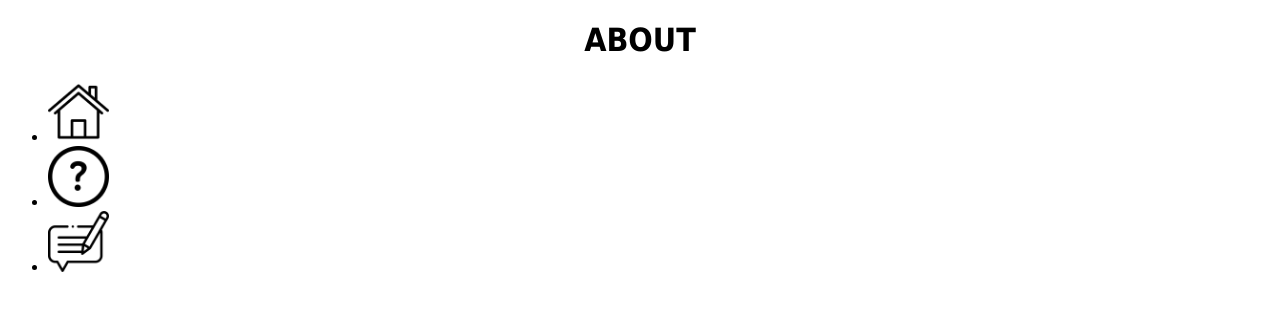
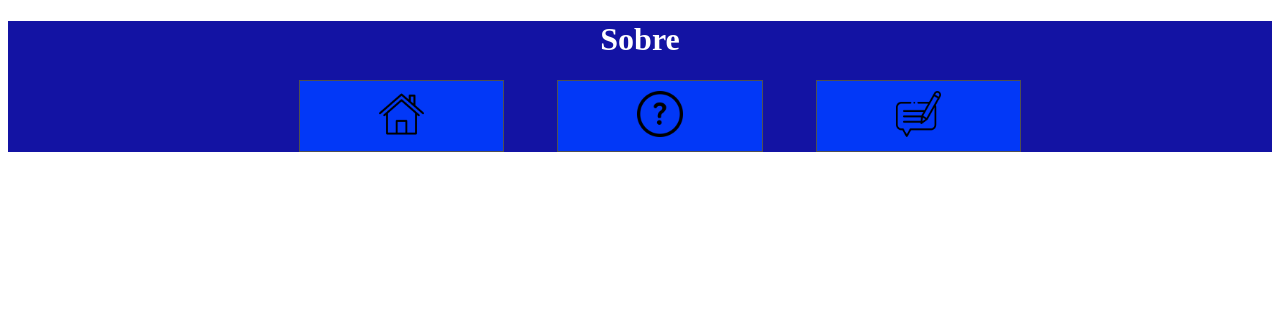
Before and after one commit to felipesora/projeto-inicial, a plain HTML site: page paginas/about.html in a window 1280 px wide. Drawn offline with Linux system fonts and the light colour scheme.

Commit message:
CSS da página SOBRE

```diff
--- /dev/null
+++ b/css/about.css
@@ -0,0 +1,38 @@
+h1 {
+    color: rgb(255, 255, 255);
+    text-align: center;
+    font-family: serif;
+ }
+
+ .link {
+
+    border: 1px solid rgba(80, 80, 80);
+    display: inline-block;
+    margin: 0 2% ;
+    background-color:rgba(0, 60, 255, 0.911);
+    padding: 10px;
+    width: 15%;
+    transition: all 0.4s ease-out;
+ }
+
+ a {
+    display: inline-block;
+    text-decoration: none;
+    color: black;
+
+
+
+    img{
+        display: inline-block;
+        width: 25%;
+    }
+
+}
+#menu ul{
+    list-style: none;
+    text-align: center;
+ }
+
+ header{
+    background-color: rgba(1, 1, 156, 0.925);
+    }
--- a/paginas/about.html
+++ b/paginas/about.html
@@ -4,20 +4,21 @@
     <meta charset="UTF-8">
     <meta name="viewport" content="width=device-width, initial-scale=1.0">
     <title>ABOUT</title>
+    <link rel="stylesheet" href="../css/about.css">
 </head>
 <body>
-    <div class="container">
+    <div id="container">
 
-        <header class="cabecalho">
-            <h1 style="text-align: center;font-family:Tahoma, Verdana, sans-serif;">ABOUT</h1>
+        <header id="cabecalho">
+            <h1>Sobre</h1>
 
-            <nav class="menu">
+            <nav id="menu">
                 <ul>
-                    <li><a href="../index.html"><img src="../img/home.png" alt="Imagem de uma Casa"
+                    <li class="link"><a href="../index.html"><img src="../img/home.png" alt="Imagem de uma Casa"
                         width="5%" title="INICIO"></a></li>
-                    <li><a href="./help.html"><img src="../img/help.png" alt="Circulo com Interrogação"
+                    <li class="link"><a href="./help.html"><img src="../img/help.png" alt="Circulo com Interrogação"
                         width="5%" title="AJUDA"></a></li>
-                    <li><a href="./contact.html"><img src="../img/contact.png" alt="Lapis escrevendo em um Balão"
+                    <li class="link"><a href="./contact.html"><img src="../img/contact.png" alt="Lapis escrevendo em um Balão"
                         width="5%" title="CONTATO"></a></li>
                 </ul>
             </nav>
```
Also changed, not shown: paginas/contact.html (+1 -1 lines), paginas/help.html (+1 -1 lines).
